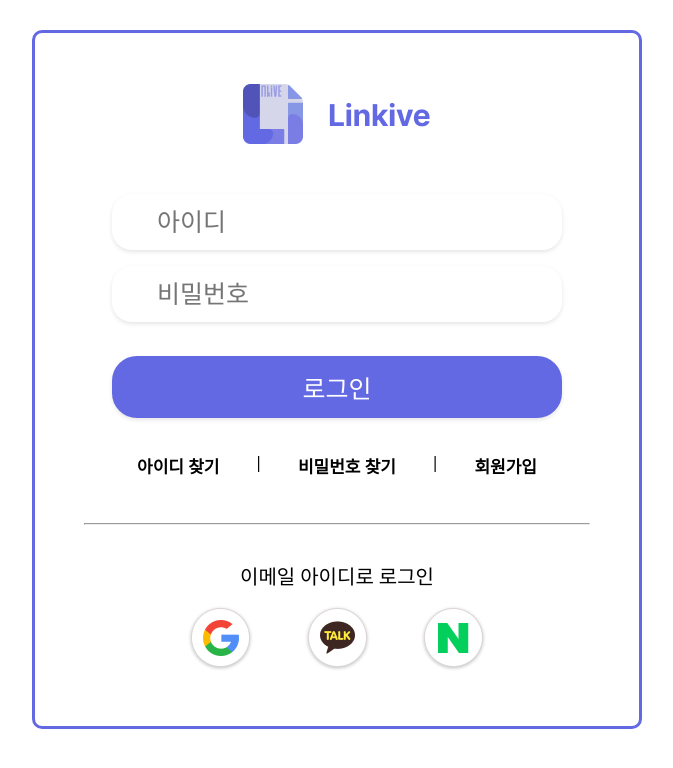
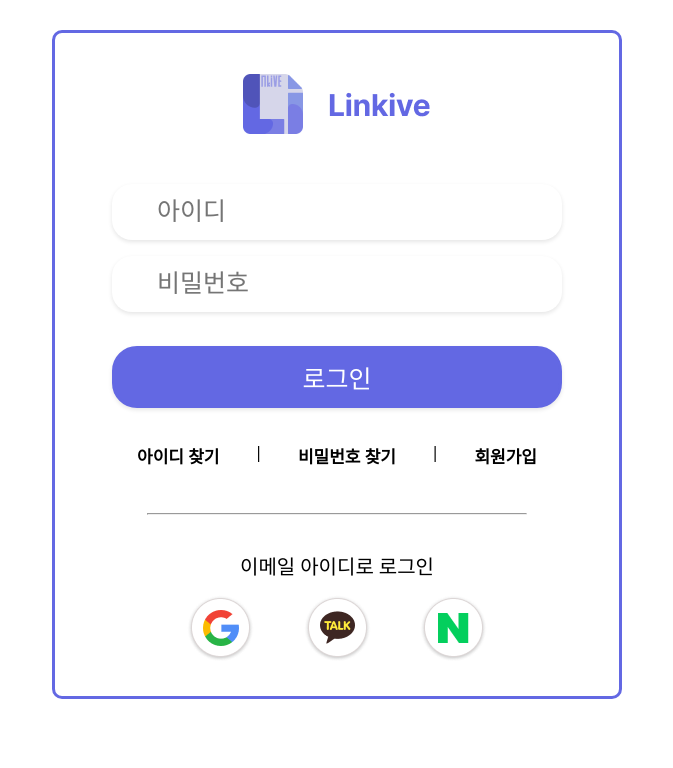
Before and after one commit to charBS0701/linkive-react, a React (Create React App) app: page /login in a window 1280 px wide. Shown: the top 768 px of the page, without its empty margins (303-976 px from the left). Built offline with nearby package versions, Linux system fonts and the light colour scheme.

Commit message:
Style Login page

```diff
--- a/src/pages/login/Login.jsx
+++ b/src/pages/login/Login.jsx
@@ -24,7 +24,7 @@
   justify-content: center;
   align-items: center;
   width: 50%;
-  padding: 5%;
+  padding: 4% 3% 3%;
 `;
 const LoginForm = styled.form`
   display: flex;
@@ -153,7 +153,7 @@
             회원가입
           </Link>
         </div>
-        <hr style={{ width: "100%", margin: "7%" }} />
+        <hr style={{ width: "75%", margin: "7%" }} />
 
         <text
           style={{ fontSize: "20px", fontWeight: "530", marginBottom: "3%" }}
@@ -168,19 +168,13 @@
             width: "300px",
           }}
         >
-          <a
-            href="http://localhost:8123/users/auth/google"
-          >
+          <a href="http://localhost:8123/users/auth/google">
             <img src={googleBtn} alt="google_login" />
           </a>
-          <a
-            href="http://localhost:8123/users/auth/kakao"
-          >
+          <a href="http://localhost:8123/users/auth/kakao">
             <img src={kakaoBtn} alt="kakao_login" />
           </a>
-          <a
-            href="http://localhost:8123/users/auth/naver"
-          >
+          <a href="http://localhost:8123/users/auth/naver">
             <img src={naverBtn} alt="naver_login" />
           </a>
           {/* <a href="http://localhost:8123/users/checkAuth">
```
Lines whose indentation alone changed are shown as unchanged.
